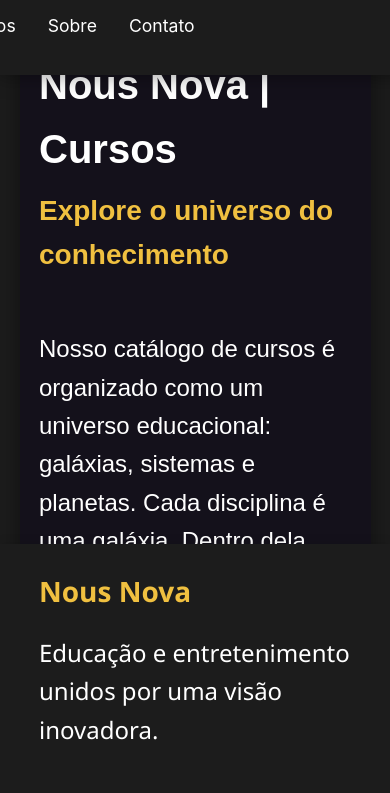
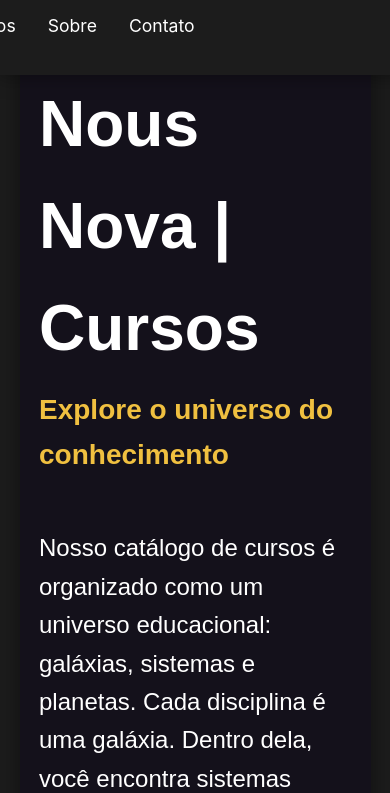
Before and after one commit to AbnerCruz/derwolfsite, a React (Create React App) app: page /nousnova/courses in a window 390 px wide. Shown: the top 793 px of the page. Built offline with nearby package versions, Linux system fonts and the light colour scheme.

Commit message:
Descontos aparecem

```diff
--- a/src/NousNova/pages/lessons/PricesPage.js
+++ b/src/NousNova/pages/lessons/PricesPage.js
@@ -140,6 +140,7 @@
                         <p style={{color: "#f0c040", fontWeight: "bold"}}>{plan.label}</p>
                         {DISCIPLINES.map(d => (
                           <label key={`${d.key}|${plan.id}`}>
+                          <div><p style={{fontSize: "1.1rem"}}>{plan.discount + (groupLesson ? 5 : 0)}% de desconto! <span style={{textDecoration: "line-through"}}>R${d.basePrice},00</span></p></div>
                             <li style={{display:"flex"}}>
                               <input
                                 type="checkbox"
--- a/src/NousNova/styles/about.css
+++ b/src/NousNova/styles/about.css
@@ -37,6 +37,6 @@
 
 @media (max-width: 1000px) {
   .NousNovaAbout{
-    padding-bottom: 500px;
+    padding-bottom: 100px;
   }
 }
--- a/src/NousNova/styles/courses/courses.css
+++ b/src/NousNova/styles/courses/courses.css
@@ -41,6 +41,6 @@
 
 @media (max-width: 1000px) {
   .NousNovaCourses{
-    padding-bottom: 600px;
+    padding-bottom: 300px;
   }
 }
--- a/src/NousNova/styles/footer.css
+++ b/src/NousNova/styles/footer.css
@@ -83,7 +83,6 @@
 /* Responsividade */
 @media (max-width: 1000px) {
   .NousNova footer {
-    position: fixed;
     bottom: 0;
   }
 }
--- a/src/NousNova/styles/home.css
+++ b/src/NousNova/styles/home.css
@@ -59,7 +59,7 @@
   }
 
   .NousNovaHome{
-    padding-bottom: 700px;
+    padding-bottom: 100px;
   }
   .NousNovaHome #welcome-section p{
     font-size: 2rem;
--- a/src/NousNova/styles/privateLessons.css
+++ b/src/NousNova/styles/privateLessons.css
@@ -169,7 +169,7 @@
 
 @media (max-width: 1000px) {
   .NousNovaLessons{
-    padding-bottom: 1000px;
+    padding-bottom: 300px;
   }
   .NousNovaLessons .prices {
     width: 90%;
--- a/src/global.css
+++ b/src/global.css
@@ -169,7 +169,7 @@
     width: 80%;
   }
   h1{
-  font-size: 2.5rem;
+  font-size: 4rem;
 }
   h2{
     font-size: 2rem;
```
